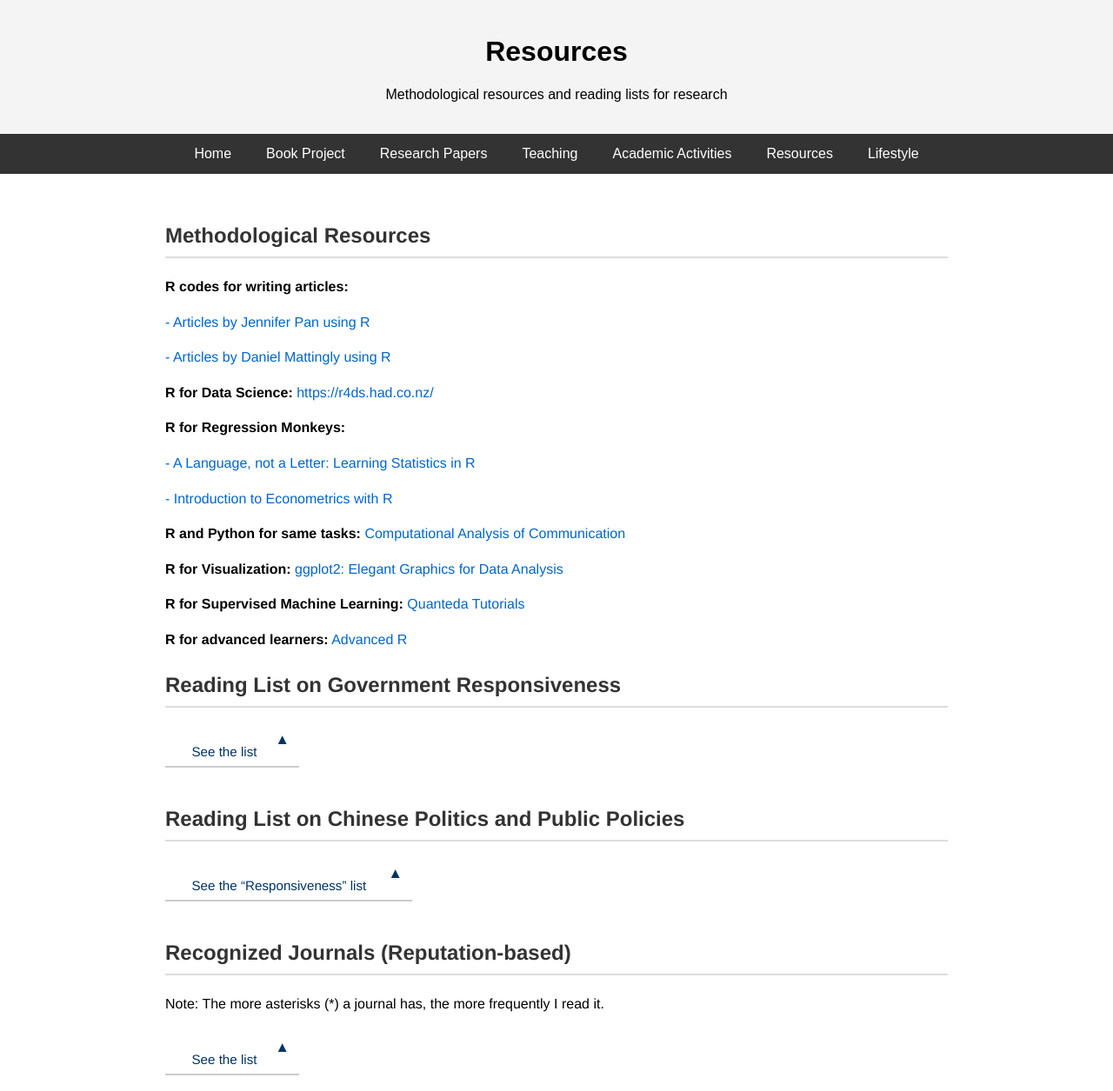
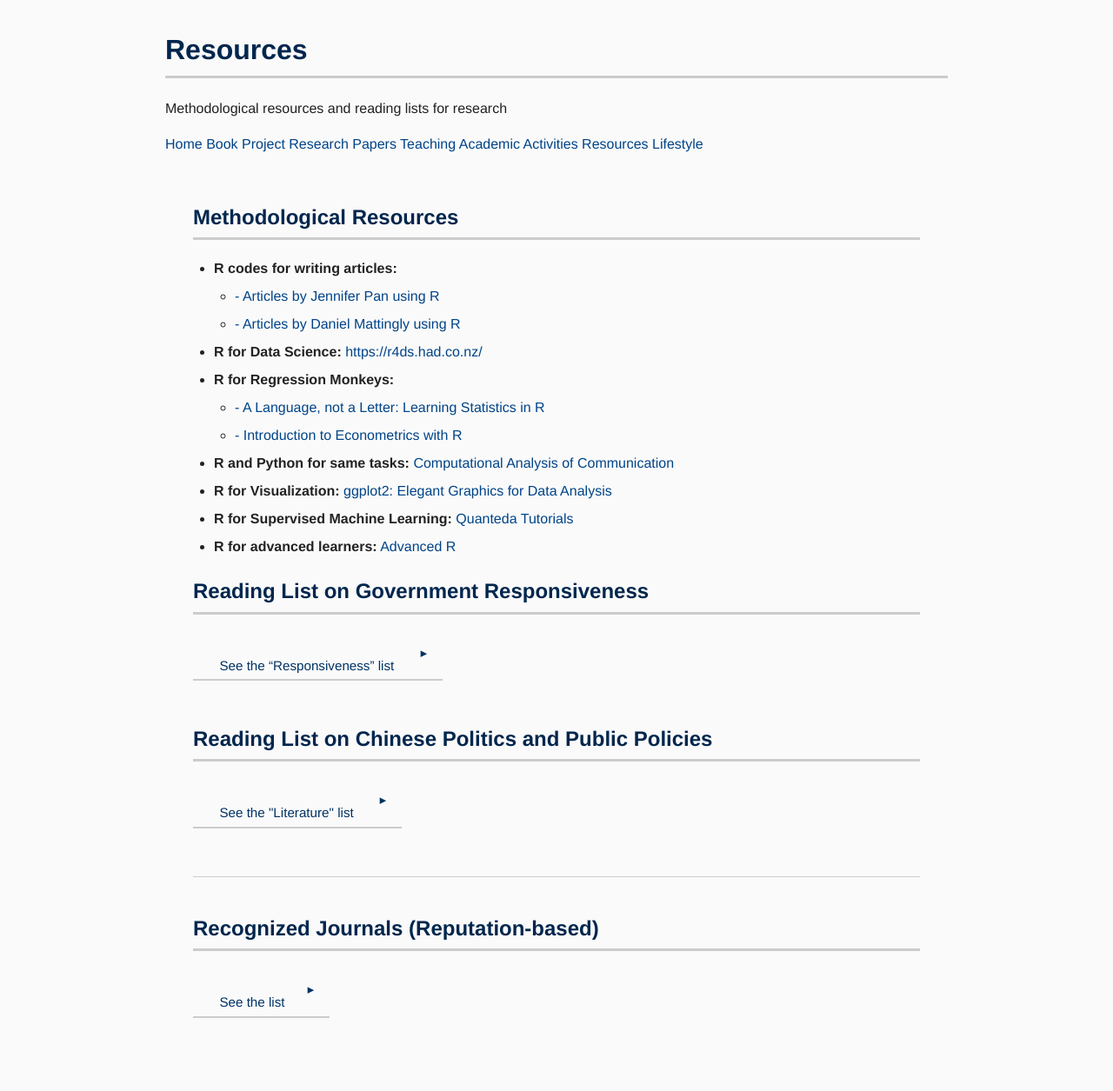
Before and after one commit to howard-hao-wang/index, a plain HTML site: page resources.html in a window 1280 px wide. Shown: the top 1255 px of the page at 87% size. Drawn offline with Linux system fonts and the light colour scheme.

Commit message:
Update resources.html

```diff
--- a/resources.html
+++ b/resources.html
@@ -1,63 +1,105 @@
+
+
 <!DOCTYPE html>
 <html lang="en">
 <head>
   <meta charset="UTF-8">
   <meta name="viewport" content="width=device-width, initial-scale=1.0">
   <title>Resources</title>
+
   <style>
   body {
-      font-family: Arial, sans-serif;
-      margin: 0;
-      padding: 0;
+    font-family: "Helvetica Neue", Arial, sans-serif;
+    line-height: 1.6;
+    margin: 2rem auto;
+    padding: 0 1rem;
+    max-width: 900px;
+    background-color: #fafafa;
+    color: #222;
   }
-    header {
-      background-color: #f4f4f4;
-      padding: 20px;
-      text-align: center;
+
+  h1, h2 {
+    color: #00264d;
+    border-bottom: 3px solid #ccc;
+    padding-bottom: 0.25rem;
   }
-    nav {
-      display: flex;
-      justify-content: center;
-      background-color: #333;
-    }
-    nav a {
-      color: white;
-      padding: 14px 20px;
-      text-decoration: none;
-      text-align: center;
-    }
-    nav a:hover {
-      background-color: #575757;
-    }
-    section {
-      padding: 20px;
-    }
-    h2 {
-      color: #333;
-      border-bottom: 2px solid #ddd;
-      padding-bottom: 5px;
-    }
-    ul {
-      list-style-type: none;
-      padding: 0;
-    }
-    li {
-      margin-bottom: 15px;
-    }
+
   a {
-      color: #0066cc;
+    color: #004488;
     text-decoration: none;
   }
   a:hover {
     text-decoration: underline;
   }
-    footer {
-      text-align: center;
-      padding: 10px;
-      background-color: #f4f4f4;
-      margin-top: 20px;
+
+  /* === Collapsible section base === */
+  .toggle-section {
+    margin: 2rem 0;
+  }
+
+  .toggle-header {
+    cursor: pointer;
+    display: inline-block;
+    color: #003366;
+    border-bottom: 2px solid #ccc;
+    padding-bottom: 0.2rem;
+    font-weight: 500;
+    font-size: 0.95rem;  /* smaller header text */
+    text-indent: 2em;    /* indented text */
+    transition: color 0.3s ease;
+  }
+  .toggle-header:hover {
+    color: #0055aa;
+  }
+
+  .caret::after {
+    content: "▼";
+    font-size: 0.8rem;
+    margin-left: 0.5rem;
+    display: inline-block;
+    transform: rotate(-90deg);
+    transition: transform 0.3s ease;
+  }
+  .open .caret::after {
+    transform: rotate(0deg);
+  }
+
+  /* Hide/show list */
+  .toggle-content {
+    display: none;
+    margin-top: 1rem;
+  }
+  .open .toggle-content {
+    display: block;
+  }
+
+  ol, ul {
+    padding-left: 1.5rem;
+  }
+
+  li {
+    margin: 0.4rem 0;
+  }
+
+  p.note {
+    margin: 0.5rem 0 0;
+    font-style: italic;
+    color: #444;
+  }
+
+  hr {
+    margin: 2.5rem 0;
+    border: none;
+    border-top: 1px solid #ccc;
+  }
+
+  @media (max-width:600px) {
+    body { font-size: 0.95rem; }
+    .toggle-header { text-indent: 1.2em; font-size: 0.9rem; }
   }
 </style>
+
+
 </head>
 <body>
   <header>
@@ -103,63 +145,16 @@
 
 
 
+  <!-- @@@Section 2 -->
+    <h2>Reading List on Government Responsiveness</h2>
 
+    <!-- Collapsible "Other Great Journals" Section -->
+    <div id="responsiveness" class="toggle-section">
+        <h3 class="toggle-header caret" onclick="toggleSection('responsiveness')">
+            See the “Responsiveness” list
+        </h3>
 
-
-  <!-- @@@Section 2 -->
-
-  <h2>Reading List on Government Responsiveness</h2>
-  <!-- Collapsible "Other Great Journals" Section -->
-       <style>
-              .toggle-section {
-                margin: 1.5rem 0;
-                font-family: "Helvetica Neue", Arial, sans-serif;
-              }
-
-              .toggle-header {
-                cursor: pointer;
-                color: #003366;
-                border-bottom: 2px solid #ccc;
-                display: inline-block;
-                padding-bottom: 0.25rem;
-                transition: color 0.3s ease;
-              }
-
-              .toggle-header:hover {
-                color: #0055aa;
-              }
-
-              .toggle-list {
-                list-style-type: none;
-                padding-left: 1.2rem;
-                margin-top: 0.8rem;
-                display: none;  /* hidden by default */
-              }
-
-              .toggle-list li {
-                margin: 0.4rem 0;
-                line-height: 1.5;
-              }
-
-              .toggle-section.open .toggle-list {
-                display: block;
-              }
-
-              /* Small caret symbol */
-              .caret::after {
-                content: "▶";
-                font-size: 0.8rem;
-                margin-left: 0.5rem;
-                transition: transform 0.3s ease;
-              }
-              .toggle-section.open .caret::after {
-                transform: rotate(90deg);
-              }
-            </style>
-
-            <div class="toggle-section" id="journals-section">
-              <h3 class="toggle-header caret" onclick="toggleJournals()">See the list</h3>
-              <ul class="toggle-list">
+        <div class="toggle-content">
             <ol>
                 <li>Putnam, Robert D. 1993. <em>Making Democracy Work: Civic Traditions in Modern Italy</em>. Princeton, NJ: Princeton Univ. Press.</li>
                 <li>O’Brien, Kevin J., and Lianjiang Li. 2006. <em>Rightful Resistance in Rural China</em>. New York: Cambridge University Press.</li>
@@ -179,17 +174,9 @@
                 <li>Gueorguiev, Dimitar D. 2022. <em>Retrofitting Leninism: Participation Without Democracy in China</em>. New York: Oxford University Press.</li>
                 <li>Zeng, Yu, Junyan Jiang, Jie Li, and Christian Göbel. 2023. “The Rise of Grassroots Civil Society Under One-Party Rule: The Case of China’s Homeowner Associations.” <em>World Politics</em> 75 (3): 608–46. <a href="https://doi.org/10.1353/wp.2023.a900714" target="_blank">https://doi.org/10.1353/wp.2023.a900714</a>.</li>
                 <li>Wang, Howard H., Edmund W. Cheng, Xi Chen, and Hai Liang. 2024. “How Institutionalized Feedback Works: Online Citizen Complaints and Local Government Responsiveness in China.” <em>Governance</em>, 1–24. <a href="https://doi.org/10.1111/gove.12907" target="_blank">https://doi.org/10.1111/gove.12907</a>.</li>
-                    <li>Cheng, E. W., & Yuen, S. (2025). The Making of Leaderful Mobilization: Power and Contention in Hong Kong. Cambridge University Press. https://doi.org/10.1017/9781009445832</li>
             </ol>
-              </ul>
         </div>
-
-            <script>
-              function toggleJournals() {
-                const section = document.getElementById("journals-section");
-                section.classList.toggle("open");
-              }
-            </script>
+    </div>
 
 
 
@@ -199,73 +186,13 @@
   <!-- @@@Section 3 -->
 
     <h2>Reading List on Chinese Politics and Public Policies</h2>
-
-<!-- Collapsible "Responsiveness" Reading List -->
-<style>
-  .toggle-section {
-    margin: 1.5rem 0;
-    font-family: "Helvetica Neue", Arial, sans-serif;
-  }
-
-  /* Collapsible header (clickable label) */
-  .toggle-header {
-    cursor: pointer;
-    color: #003366;
-    border-bottom: 2px solid #ccc;
-    display: inline-block;
-    padding-bottom: 0.25rem;
-    font-size: 0.95rem;     /* smaller text */
-    text-indent: 2em;       /* visual indent by 2 characters/words */
-    font-weight: 500;
-    transition: color 0.3s ease;
-  }
-
-  .toggle-header:hover {
-    color: #0055aa;
-  }
-
-  /* Collapsible list container */
-  .toggle-list {
-    margin-top: 0.8rem;
-    padding-left: 2rem;
-    display: none; /* hidden by default */
-  }
-
-  .toggle-list ol {
-    margin: 0;
-    padding-left: 1.5rem;
-  }
-
-  .toggle-list li {
-    margin: 0.6rem 0;
-    line-height: 1.55;
-  }
-
-  /* Opened state */
-  .toggle-section.open .toggle-list {
-    display: block;
-  }
-
-  /* Caret styling */
-  .caret::after {
-    content: "▼";
-    font-size: 0.8rem;
-    margin-left: 0.5rem;
-    display: inline-block;
-    transform: rotate(-90deg); /* points right initially */
-    transition: transform 0.3s ease;
-  }
-  .toggle-section.open .caret::after {
-    transform: rotate(0deg); /* points down when expanded */
-  }
-</style>
-
-<div class="toggle-section" id="journals-section">
-  <h3 class="toggle-header caret" onclick="toggleJournals()">
-    See the “Responsiveness” list
+    <!-- Collapsible "Other Great Journals" Section -->
+    <div id="literatre" class="toggle-section">
+        <h3 class="toggle-header caret" onclick="toggleSection('Literature')">
+            See the "Literature" list
         </h3>
 
-  <div class="toggle-list">
+        <div class="toggle-content">
             <ol>
                 <li>O’Brien, Kevin J., and Lianjiang Li. 2006. <em>Rightful Resistance in Rural China</em>. New York: Cambridge University Press.</li>
                   <li>Landry, Pierre F. 2008. <em>Decentralized Authoritarianism in China: The Communist Party’s Control of Local Elites in the Post-Mao Era</em>. New York: Cambridge University Press.</li>
@@ -310,76 +237,16 @@
         </div>
     </div>
 
-<script>
-  function toggleJournals() {
-    const section = document.getElementById("journals-section");
-    section.classList.toggle("open");
-  }
-</script>
 
+    <!-- ########### Section 4 ########### -->
+    <hr>
+    <h2>Recognized Journals (Reputation‑based)</h2>
 
+        <div id="journals" class="toggle-section">
+        <h3 class="toggle-header caret" onclick="toggleSection('journals')">See the list</h3>
 
-
-
-
-
-
-<!-- @@@Section 4 -->
-    <h2>Recognized Journals (Reputation-based)</h2>
-
-    <p>Note: The more asterisks (*) a journal has, the more frequently I read it.</p>
-
-      <!-- Collapsible "Other Great Journals" Section -->
-         <style>
-              .toggle-section {
-                margin: 1.5rem 0;
-                font-family: "Helvetica Neue", Arial, sans-serif;
-              }
-
-              .toggle-header {
-                cursor: pointer;
-                color: #003366;
-                border-bottom: 2px solid #ccc;
-                display: inline-block;
-                padding-bottom: 0.25rem;
-                transition: color 0.3s ease;
-              }
-
-              .toggle-header:hover {
-                color: #0055aa;
-              }
-
-              .toggle-list {
-                list-style-type: none;
-                padding-left: 1.2rem;
-                margin-top: 0.8rem;
-                display: none;  /* hidden by default */
-              }
-
-              .toggle-list li {
-                margin: 0.4rem 0;
-                line-height: 1.5;
-              }
-
-              .toggle-section.open .toggle-list {
-                display: block;
-              }
-
-              /* Small caret symbol */
-              .caret::after {
-                content: "▶";
-                font-size: 0.8rem;
-                margin-left: 0.5rem;
-                transition: transform 0.3s ease;
-              }
-              .toggle-section.open .caret::after {
-                transform: rotate(90deg);
-              }
-            </style>
-
-            <div class="toggle-section" id="journals-section">
-              <h3 class="toggle-header caret" onclick="toggleJournals()">See the list</h3>
-               <ul class="toggle-list">
+            <div class="toggle-content">
+                <p><strong>Note:</strong> The more asterisks (*) a journal has, the more frequently I read it.</p>
 
                 <h3>Top 5 in Economics</h3>
                   <ul>
@@ -513,24 +380,14 @@
                           <li>Population and Development Review (PDR)</li>
                     </ul>
 
-
                     <p class="note">
                         <strong>Note</strong>:
                       </p>
                       <p> This list is not authoritative and it is only intended as a reference for identifying journals of interest across multiple disciplines.</p>
                       <p> Academic journal preferences vary widely among individuals, and even a single individual's preferences may shift over time as they gain more experience in reading, researching, and publishing.
                       </p>
-
-
-               </ul>
             </div>
-
-            <script>
-              function toggleJournals() {
-                const section = document.getElementById("journals-section");
-                section.classList.toggle("open");
-              }
-            </script>
+        </div>
 
 
 
@@ -602,5 +459,13 @@
   <footer>
     <p>Copyright © Howard H. WANG, 2025</p>
   </footer>
+
+  <!-- ########### Toggle Script ########### -->
+    <script>
+    function toggleSection(id) {
+        document.getElementById(id).classList.toggle("open");
+    }
+    </script>
+
 </body>
 </html>
```
Lines whose indentation alone changed are shown as unchanged.
